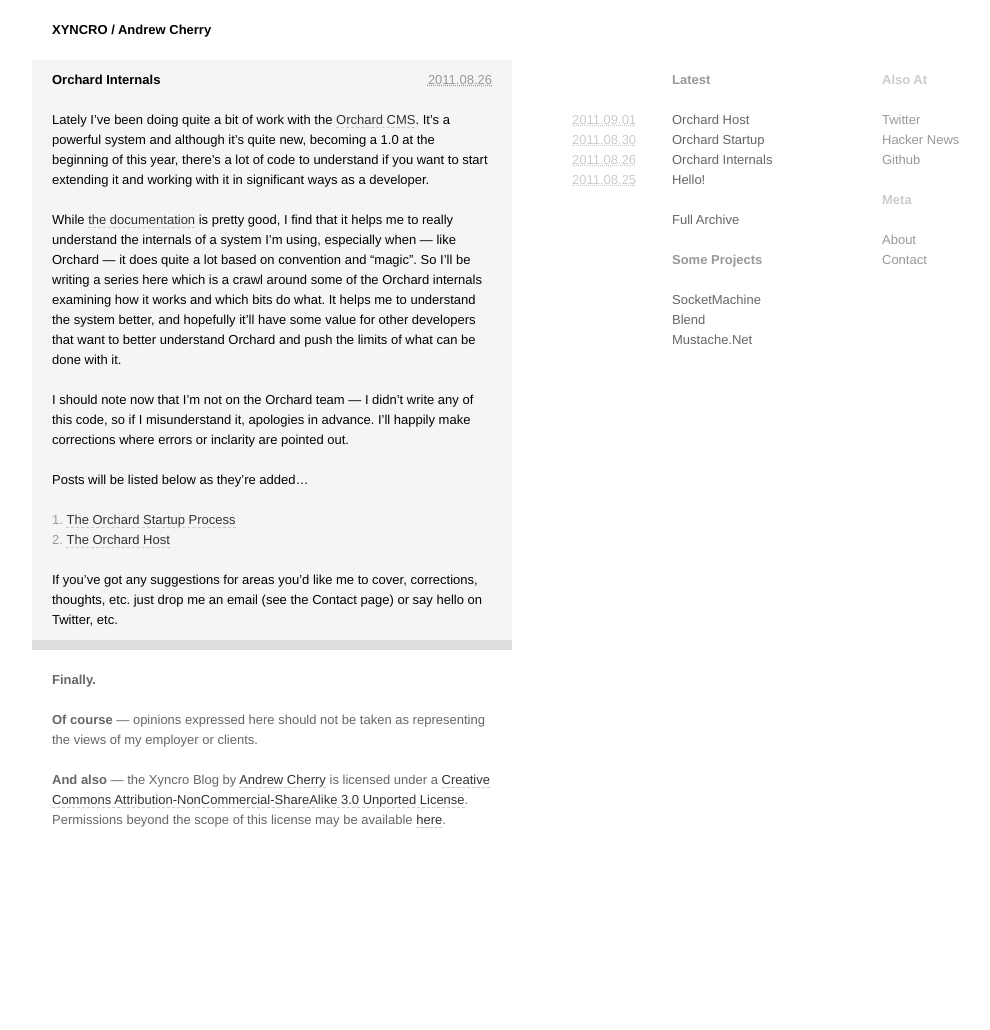
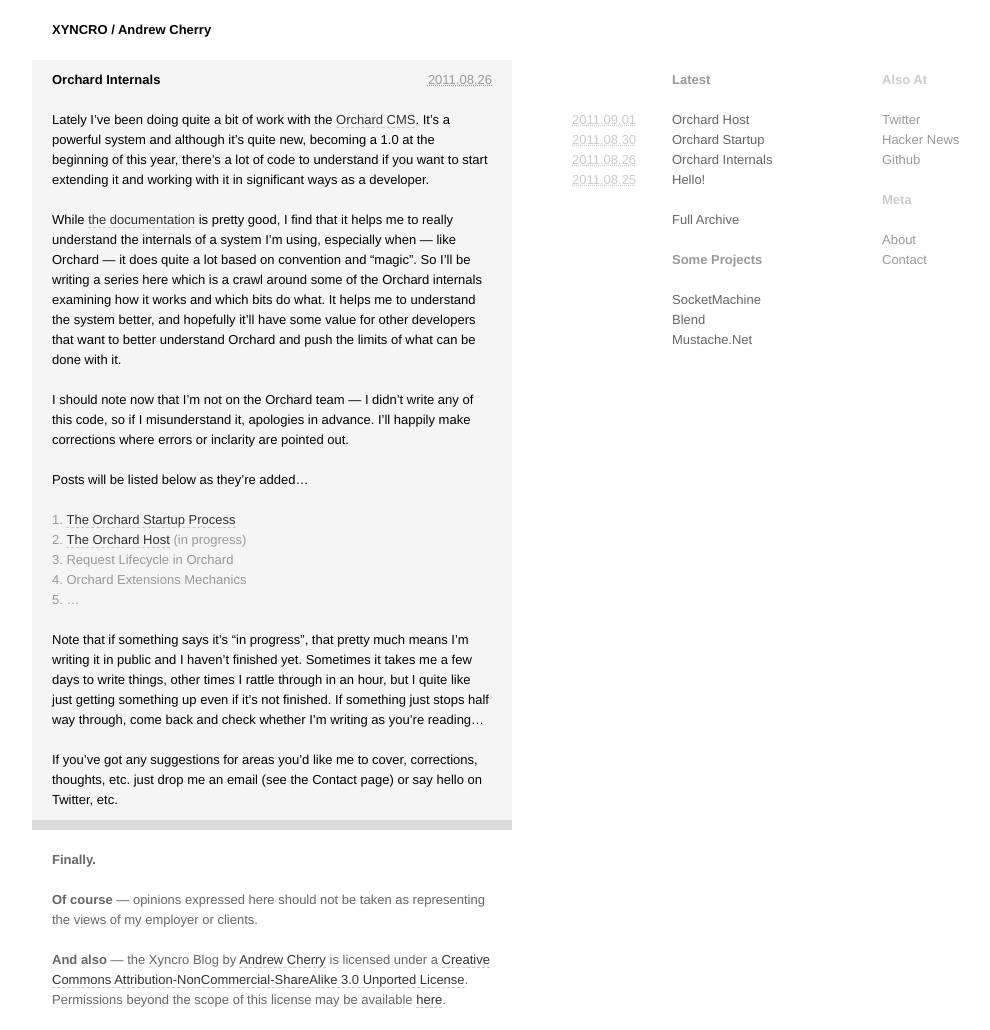
Before and after one commit to kolektiv/kolektiv.github.io, a Jekyll site: the page built from _posts/2011-08-26-orchard-internals-series.md, in a window 1280 px wide. Shown: the whole page, without its empty margins (18-1008 px from the left). Built offline with Jekyll 4.4.1, drawn with Linux system fonts in a browser that asks for light colours; before the commit the page ends 900 px from its top, so only the background shows below that.

Commit message:
general post editing

```diff
--- a/_posts/2011-08-26-orchard-internals-series.md
+++ b/_posts/2011-08-26-orchard-internals-series.md
@@ -14,7 +14,12 @@
 Posts will be listed below as they're added...
 
 1. [The Orchard Startup Process][Orchard Startup]
-2. [The Orchard Host][Orchard Host]
+2. [The Orchard Host][Orchard Host] (in progress)
+3. Request Lifecycle in Orchard
+4. Orchard Extensions Mechanics
+5. ...
+
+Note that if something says it's "in progress", that pretty much means I'm writing it in public and I haven't finished yet. Sometimes it takes me a few days to write things, other times I rattle through in an hour, but I quite like just getting something up even if it's not finished. If something just stops half way through, come back and check whether I'm writing as you're reading...
 
 If you've got any suggestions for areas you'd like me to cover, corrections, thoughts, etc. just drop me an email (see the Contact page) or say hello on Twitter, etc.
 
```
